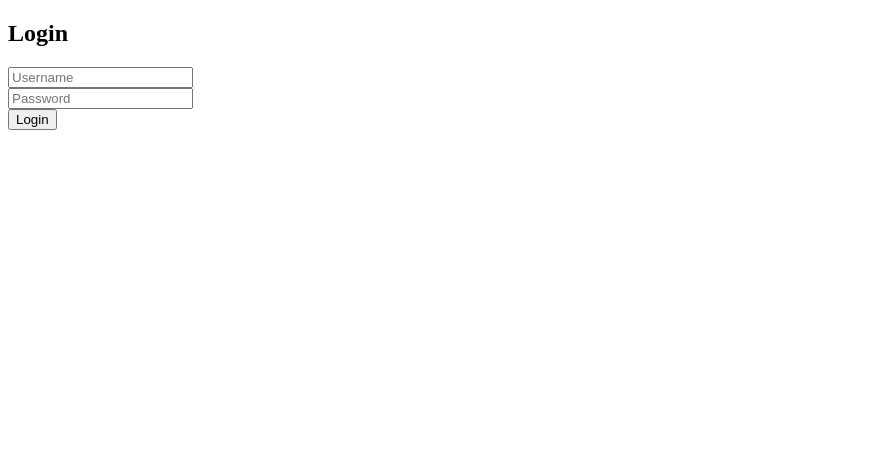
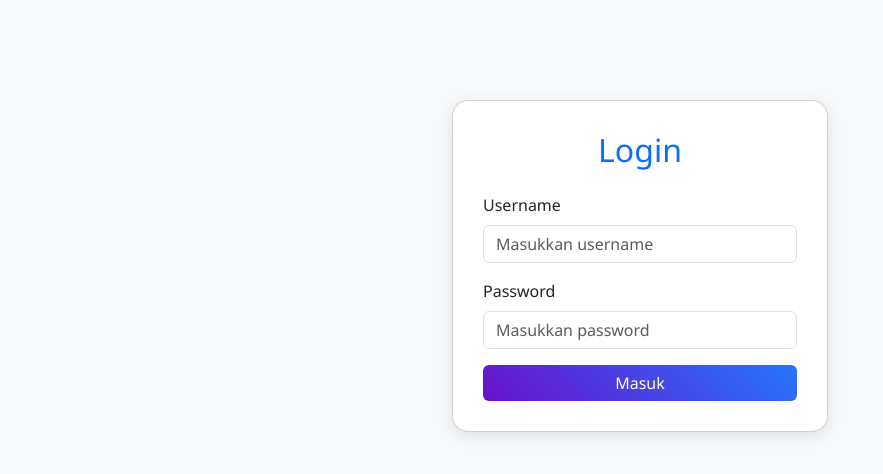
Before and after one commit to iamrian/web-kasir, a website: page web-kasir/public/login.html in a window 1280 px wide. Shown: the whole page, without its empty margins (0-883 px from the left). Drawn offline with nearby package versions, Linux system fonts and the light colour scheme.

Commit message:
update login

```diff
--- a/web-kasir/public/login.html
+++ b/web-kasir/public/login.html
@@ -1,13 +1,66 @@
+<!DOCTYPE html>
+<html lang="id">
+<head>
+  <meta charset="UTF-8" />
+  <title>Login - Web Kasir</title>
+  <meta name="viewport" content="width=device-width, initial-scale=1" />
 
-<!DOCTYPE html>
-<html>
-<head><title>Login</title></head>
+  <!-- Bootstrap 5 CDN -->
+  <link href="https://cdn.jsdelivr.net/npm/bootstrap@5.3.3/dist/css/bootstrap.min.css" rel="stylesheet" />
+
+  <style>
+    body {
+      background-color: #f8f9fa;
+      font-family: 'Segoe UI', sans-serif;
+    }
+    .container {
+      margin-top: 100px;
+      max-width: 400px;
+    }
+    .card {
+      border-radius: 16px;
+      box-shadow: 0 4px 16px rgba(0,0,0,0.1);
+      padding: 30px;
+    }
+    .btn-primary {
+      background: linear-gradient(45deg, #6a11cb, #2575fc);
+      border: none;
+    }
+    .btn-primary:hover {
+      background: linear-gradient(45deg, #5c0ecb, #1f66fc);
+    }
+  </style>
+</head>
 <body>
-  <h2>Login</h2>
-  <form method="POST" action="/login">
-    <input type="text" name="username" placeholder="Username" required><br>
-    <input type="password" name="password" placeholder="Password" required><br>
-    <button type="submit">Login</button>
-  </form>
+  <div class="container">
+    <div class="card">
+      <h2 class="text-center mb-4 text-primary">Login</h2>
+      <form action="/login" method="POST">
+        <div class="mb-3">
+          <label for="username" class="form-label">Username</label>
+          <input
+            type="text"
+            class="form-control"
+            id="username"
+            name="username"
+            placeholder="Masukkan username"
+            required
+          />
+        </div>
+        <div class="mb-3">
+          <label for="password" class="form-label">Password</label>
+          <input
+            type="password"
+            class="form-control"
+            id="password"
+            name="password"
+            placeholder="Masukkan password"
+            required
+          />
+        </div>
+        <button type="submit" class="btn btn-primary w-100">Masuk</button>
+      </form>
+    </div>
+  </div>
 </body>
 </html>
```
